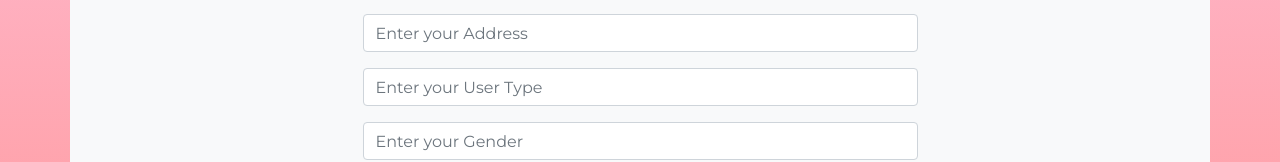
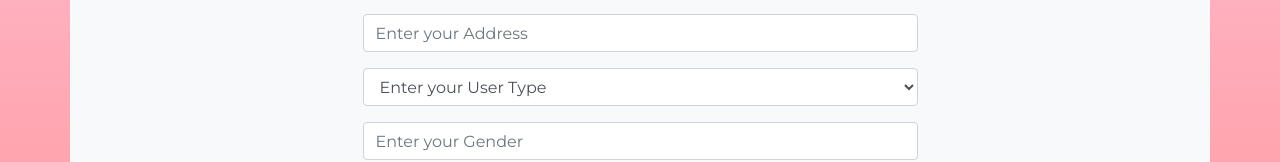
Before and after one commit to shawavisek35/Learneeep, a React (Create React App) app: page /register in a window 1280 px wide. Shown: the part 482-644 px from the top of the page. Built offline with nearby package versions, Linux system fonts and the light colour scheme; no server answers; the database is empty.

Commit message:
Update registration component user-type

```diff
--- a/src/Components/register/register.js
+++ b/src/Components/register/register.js
@@ -77,7 +77,13 @@ class Register extends Component{
                         <input className="form-control" type="text" name="address" id="address" placeholder="Enter your Address" onChange={this.handleChange} value={this.state.address} />
                     </div>
                     <div className="form-group">
-                        <input className="form-control" type="text" name="user_type" id="userType" placeholder="Enter your User Type" onChange={this.handleChange} value={this.state.user_type} />
+                    <select class="form-control " name="user_type" id="userType" onChange={this.handleChange} value={this.state.user_type}>
+                        <option>Enter your User Type</option>
+                        <option value="Student">Student </option>
+                        <option value="Mentor">Mentor</option>
+                        <option value="Moderator">Moderator</option>
+
+                    </select>
                     </div>
                     <div className="form-group">
                         <input className="form-control" type="text" name="gender" id="gender" placeholder="Enter your Gender" onChange={this.handleChange} value={this.state.gender} />
```
